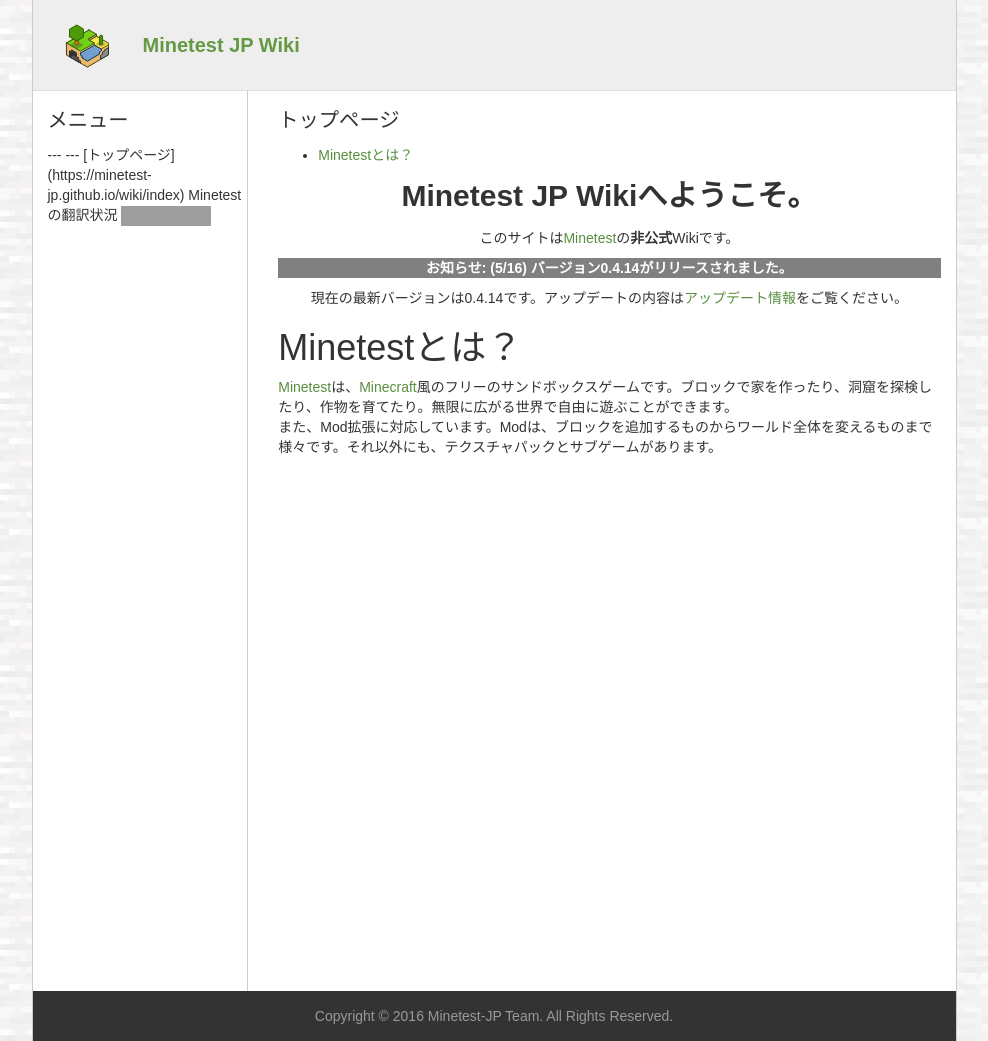
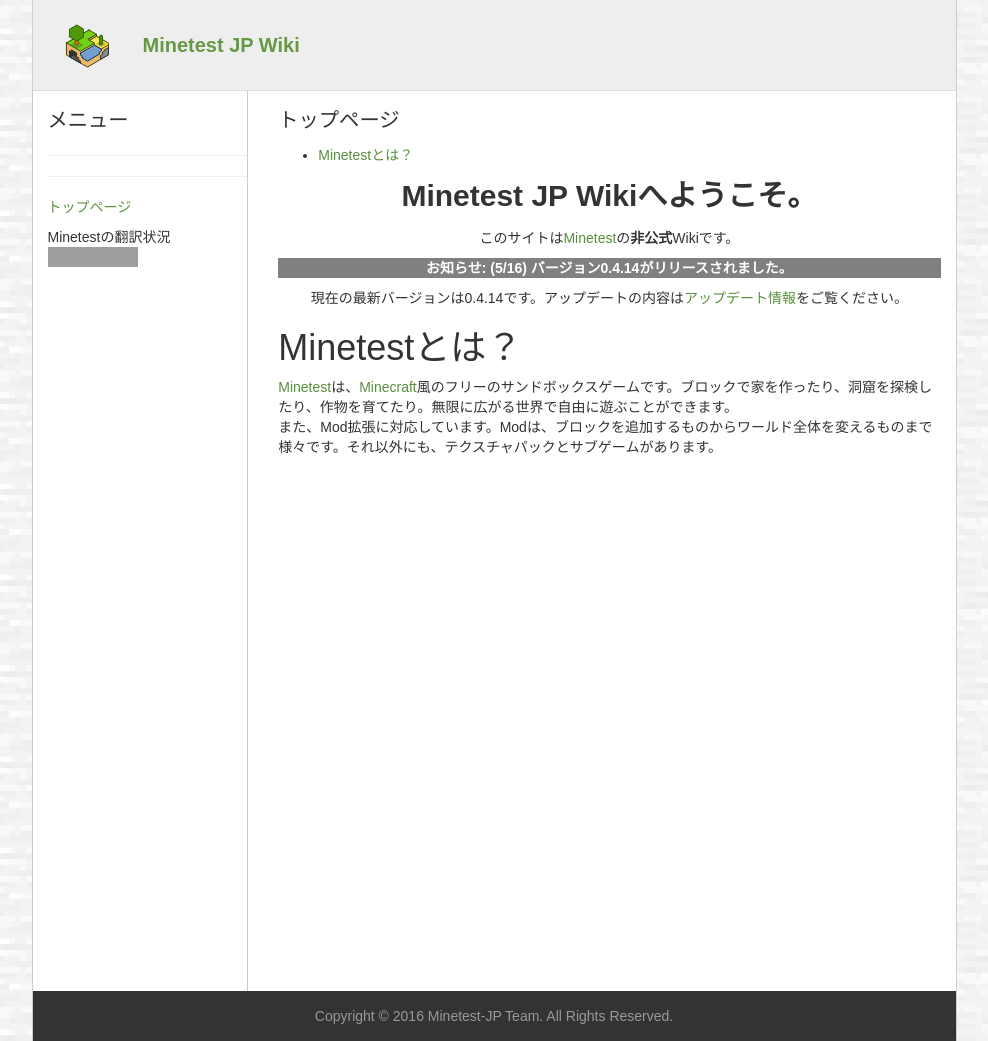
Before and after one commit to minetest-jp/wiki, a Jekyll site: the page built from index.md, in a window 1280 px wide. Shown: the whole page, without its empty margins (146-1134 px from the left). Built offline with Jekyll 4.4.1, drawn with Linux system fonts in a browser that asks for light colours; grey boxes are pictures that could not be loaded.

Commit message:
Update default.html

```diff
--- a/_layouts/default.html
+++ b/_layouts/default.html
@@ -17,7 +17,8 @@
       <div class="col-xs-3">
         <div id="menu">
           <p id="menu_title">メニュー</p>
-          {% include_relative menu.md %}
+          {% capture menu %}{% include_relative menu.md %}{% endcapture %}
+          {{ menu | markdownify }}
         </div>
       </div>
       <div class="col-xs-9">
```
